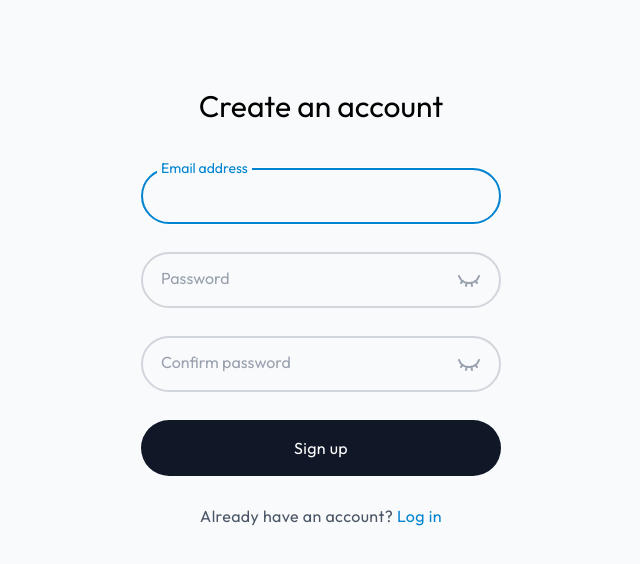
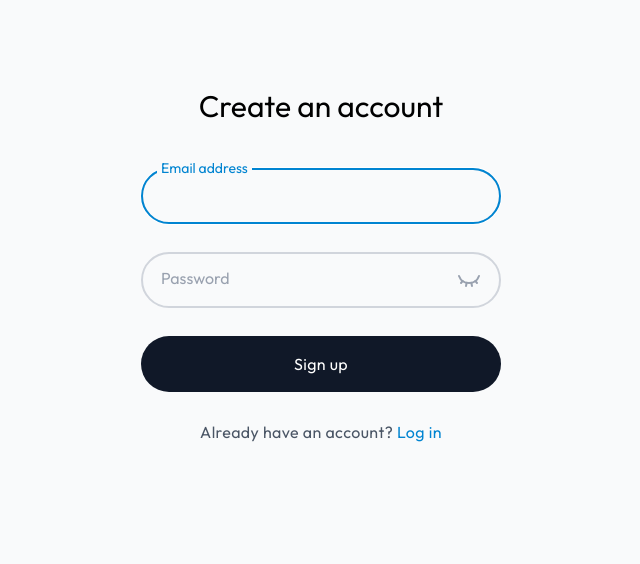
Before and after one commit to viveksingh-01/lumina, a React (Vite) app: page /auth/create-account in a window 1280 px wide. Shown: the top 564 px of the page, without its empty margins (319-959 px from the left). Built offline with nearby package versions, Linux system fonts and the light colour scheme; no server answers.

Commit message:
wip: remove confirm-password field from the signup form

```diff
--- a/src/components/Signup/Signup.tsx
+++ b/src/components/Signup/Signup.tsx
@@ -62,17 +62,6 @@ const Signup: React.FC = () => {
             value={watch("password")}
             error={errors.password?.message}
           />
-          <InputField
-            type="password"
-            name="confirmPassword"
-            placeholder="Confirm password"
-            register={register("confirmPassword", {
-              required: "Please confirm your password",
-              validate: (value) => value === watch("password") || "Passwords do not match",
-            })}
-            value={watch("confirmPassword")}
-            error={errors.confirmPassword?.message}
-          />
           <SubmitButton label="Sign up" isSubmitting={isSubmitting} />
         </form>
         <div className="my-7 text-center text-gray-600 tracking-wide">
--- a/src/types/form-data.ts
+++ b/src/types/form-data.ts
@@ -1,7 +1,6 @@
 export interface ISignupFormData {
   email: string;
   password: string;
-  confirmPassword: string;
 }
 
 export interface ILoginFormData {
```
